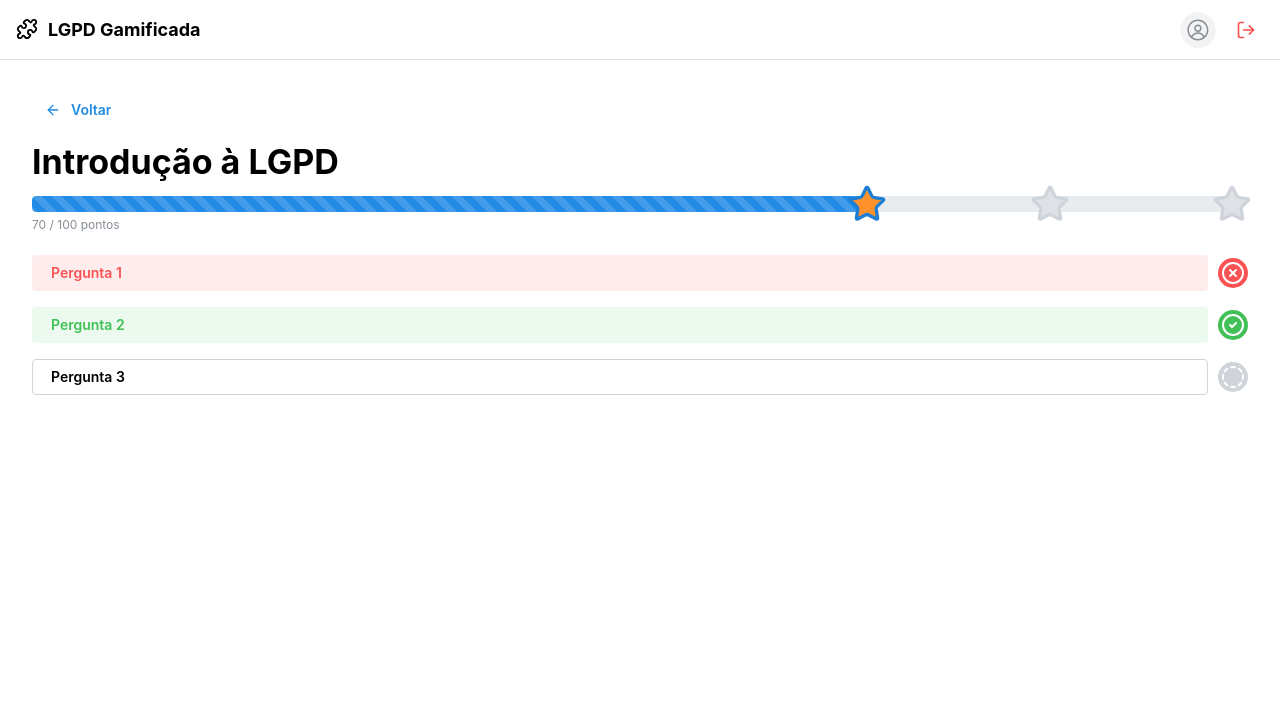
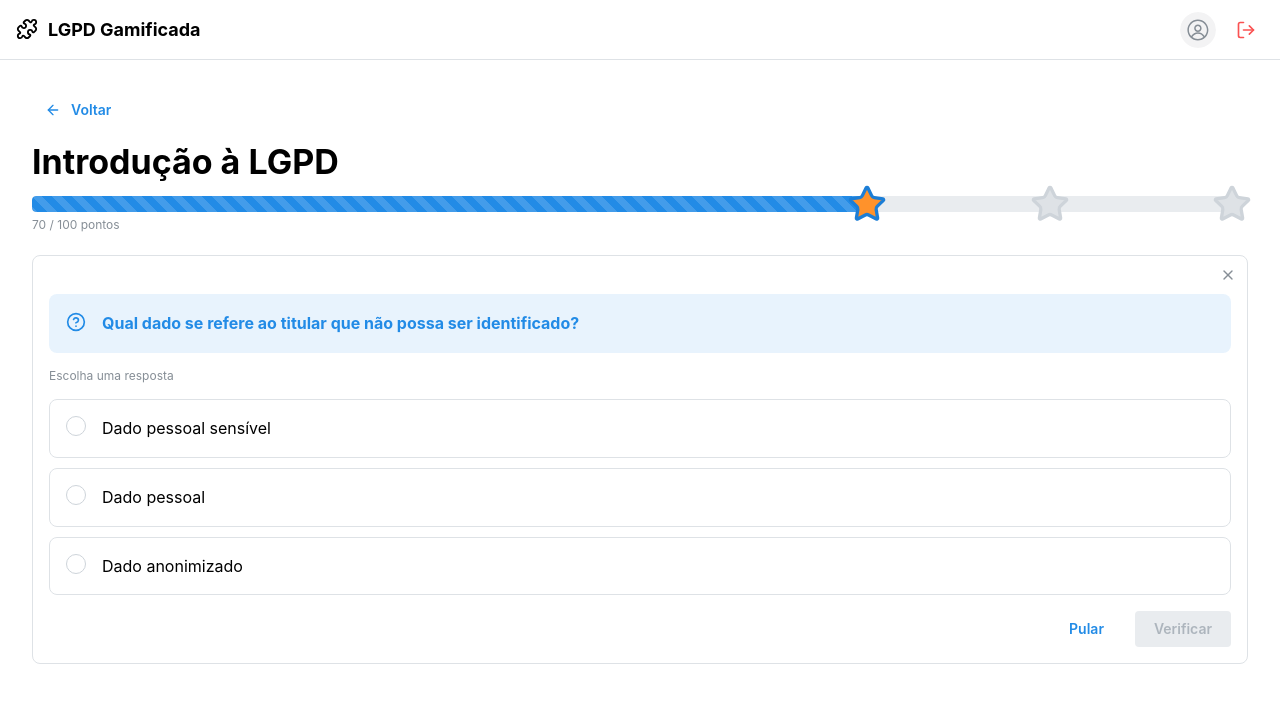
Before and after one commit to sammycosta/lgpd-gamification, a Next.js app in the folder app/apps/web/: page /module/1 in a window 1280 px wide. Both pictures are taken after a click on the button "Pergunta 1". Shown: the top 702 px of the page. Built offline with nearby package versions, Linux system fonts and the light colour scheme; no server answers.

Commit message:
atividade qea

```diff
--- a/app/apps/web/src/app/mockData.ts
+++ b/app/apps/web/src/app/mockData.ts
@@ -100,7 +100,7 @@ export const ATIVIDADE_BY_MODULE_INDEX_DATA: ActivitiesByModuleIndex = {
             text: 'B'
           },
           {
-            id: 2,
+            id: 3,
             text: 'C'
           }
         ],
@@ -124,7 +124,7 @@ export const ATIVIDADE_BY_MODULE_INDEX_DATA: ActivitiesByModuleIndex = {
             text: 'B'
           },
           {
-            id: 2,
+            id: 3,
             text: 'C'
           }
         ],
--- a/app/apps/web/src/app/module/[id]/page.tsx
+++ b/app/apps/web/src/app/module/[id]/page.tsx
@@ -11,8 +11,10 @@ interface ModulePageProps {
 
 export default async function ModulePage({ params }: ModulePageProps) {
   const { id } = await params
+
   const moduleId = Number(id)
   const module = MODULE_DATA.find((m) => m.id === moduleId)
+
   const progressPercentage = module
     ? (module.points / module.maxPoints) * 100
     : 0
@@ -40,11 +42,11 @@ export default async function ModulePage({ params }: ModulePageProps) {
         {module.name}
       </Title>
       {/* Possivelmente evoluir a visão da barra de progresso nessa página. */}
-      <ProgressBar progressPercentage={progressPercentage} />
+      <ProgressBar progressPercentage={progressPercentage} checkSmall />
+      {/* Text sempre parece vir com a progressbar, talvez unir? */}
       <Text fz="xs" c="dimmed" mt={4}>
         {`${module.points} / ${module.maxPoints} pontos`}
       </Text>
-      {/* Text sempre parece vir com a progressbar, talvez unir? */}
       <Activities moduleId={moduleId} />
     </div>
   )
--- a/app/apps/web/src/components/home/ModuleCard.tsx
+++ b/app/apps/web/src/components/home/ModuleCard.tsx
@@ -78,7 +78,7 @@ export default function ModuleCard({
       </Group>
       <Box hiddenFrom="xs" mt="sm">
         <Group align="center" w="100%">
-          <ProgressBar progressPercentage={progressPercentage} small />
+          <ProgressBar progressPercentage={progressPercentage} checkSmall />
         </Group>
         <Text
           fz="xs"
--- a/app/apps/web/src/components/module/Activities.tsx
+++ b/app/apps/web/src/components/module/Activities.tsx
@@ -1,16 +1,35 @@
 'use client'
 
 import { ATIVIDADE_BY_MODULE_INDEX_DATA } from '@/app/mockData'
-import { ActivityStatus } from '@/types/api'
-import { Button, Group, Stack, ThemeIcon, useMantineTheme } from '@mantine/core'
-import { CircleCheck, CircleDashed, CircleX } from 'lucide-react'
+import { ActivityStatus, ActivityType, type Activity } from '@/types/api'
+import {
+  ActionIcon,
+  Button,
+  Card,
+  Flex,
+  Group,
+  Stack,
+  ThemeIcon,
+  useMantineTheme
+} from '@mantine/core'
+import { CircleCheck, CircleDashed, CircleX, X } from 'lucide-react'
+import { useState } from 'react'
+import QeAView from './QeAView'
 
-export default function Activities({ moduleId }: { moduleId: number }) {
+interface ActivitiesProps {
+  moduleId: number
+}
+
+export default function Activities({ moduleId }: ActivitiesProps) {
+  const [selectedActivity, setSelectedActivity] = useState<Activity | null>(
+    null
+  )
   const theme = useMantineTheme()
 
   const activiesData = ATIVIDADE_BY_MODULE_INDEX_DATA[moduleId]
 
   if (!activiesData) {
+    //TODO: Fazer visão bonita.
     return <div>Sem atividades para esse módulo por enquanto!</div>
   }
 
@@ -24,8 +43,8 @@ export default function Activities({ moduleId }: { moduleId: number }) {
     [ActivityStatus.TODO]: {
       icon: <CircleDashed />,
       iconColor: theme.colors.gray[4],
-      buttonVariant: 'default',
-      buttonColor: undefined
+      buttonVariant: 'light',
+      buttonColor: 'gray'
     },
     [ActivityStatus.WRONG]: {
       icon: <CircleX />,
@@ -35,23 +54,48 @@ export default function Activities({ moduleId }: { moduleId: number }) {
     }
   }
 
-  // TODO: tipo uma lista de botoes das atividades.
-  // TODO: ícones/etc devem depender do status da atividdade (nao feita, errada, certa, possivelmente o tipo)
+  if (selectedActivity) {
+    return (
+      <Card mt="lg" radius="md" withBorder>
+        <Card.Section>
+          <Flex justify="flex-end">
+            <ActionIcon
+              variant="subtle"
+              color="gray"
+              onClick={() => setSelectedActivity(null)}
+              aria-label="Fechar atividade"
+              size="lg"
+              radius="xl"
+              m={2}
+            >
+              <X size={16} />
+            </ActionIcon>
+          </Flex>
+        </Card.Section>
+        <ActivityContentSwitch activity={selectedActivity} />
+      </Card>
+    )
+  }
+
   return (
     <Stack mt="lg">
-      {activiesData.map(({ name, status }, index) => {
+      {activiesData.map((activity, index) => {
         const { icon, iconColor, buttonVariant, buttonColor } =
-          ActivityStyle[status]
+          ActivityStyle[activity.status]
+
+        const onClick = () => setSelectedActivity(activity)
+
         return (
-          <Group wrap="nowrap" gap="xs">
+          <Group wrap="nowrap" gap="xs" key={index}>
             <Button
               justify="start"
               key={index}
               fullWidth
               variant={buttonVariant}
               color={buttonColor}
+              onClick={onClick}
             >
-              {name}
+              {activity.name}
             </Button>
             <ThemeIcon radius="xl" color={iconColor} size={30}>
               {icon}
@@ -62,3 +106,12 @@ export default function Activities({ moduleId }: { moduleId: number }) {
     </Stack>
   )
 }
+
+const ActivityContentSwitch = ({ activity }: { activity: Activity }) => {
+  switch (activity.type) {
+    case ActivityType.QEA:
+      return <QeAView activity={activity} /> //Ver depois de passar só data
+    default:
+      return <div>invalid type</div>
+  }
+}
--- /dev/null
+++ b/app/apps/web/src/components/module/QeAView.tsx
@@ -0,0 +1,108 @@
+// declara o módulo só pra TS saber que ele existe
+
+import type { Activity } from '@/types/api'
+import { Alert, Button, Group, Radio, Stack, Text } from '@mantine/core'
+import { CircleCheck, CircleQuestionMark } from 'lucide-react'
+import { useEffect, useState } from 'react'
+import classes from './style.module.css'
+
+interface QeAViewProps {
+  activity: Activity
+  goToNextActivity?: () => void
+  onSubmit?: (option: number) => void
+}
+
+export default function QeAView({ activity, goToNextActivity }: QeAViewProps) {
+  const { question, options, answer } = activity.data
+  const [selectedOption, setSelectedOption] = useState<string | null>(null)
+  const [status, setStatus] = useState<'idle' | 'correct' | 'wrong'>('idle')
+
+  const checkAnswer = () => {
+    if (selectedOption === String(answer)) {
+      setStatus('correct')
+    } else {
+      setStatus('wrong')
+    }
+    //TODO: OnSubmit
+  }
+
+  //TODO: Possivelmente fazer uma hook personalizada para confetti.
+  useEffect(() => {
+    if (status === 'correct') {
+      const confetti = require('canvas-confetti').default
+      confetti({
+        particleCount: 120,
+        spread: 80,
+        origin: { x: 0.5, y: 1 },
+        angle: 90,
+        gravity: 1.5
+      })
+    }
+  }, [status])
+
+  return (
+    <>
+      <Alert
+        icon={<CircleQuestionMark />}
+        color="blue"
+        radius="md"
+        variant="light"
+        title={
+          <Text size="md" fw={700}>
+            {question}
+          </Text>
+        }
+      />
+      <Radio.Group
+        value={selectedOption}
+        onChange={setSelectedOption}
+        description="Escolha uma resposta" // Depois possivelmente especializar isso para casos de múltipla resposta
+        mt="md"
+      >
+        <Stack pt="md" gap="xs">
+          {options.map(({ id, text }) => (
+            <Radio.Card
+              className={classes['radio-card']}
+              radius="md"
+              value={String(id)}
+              key={id}
+            >
+              <Group wrap="nowrap" align="flex-start">
+                <Radio.Indicator />
+                <div>
+                  <Text>{text}</Text>
+                </div>
+              </Group>
+            </Radio.Card>
+          ))}
+        </Stack>
+      </Radio.Group>
+      {/* TODO: Provavelmente, esses componentes: referentes a todos os tipos de atividades. */}
+      {status === 'correct' && (
+        <Alert mt="md" color="green" icon={<CircleCheck />} title="Correto!">
+          Excelente! Você acertou.
+        </Alert>
+      )}
+      {status === 'wrong' && (
+        <Alert mt="md" color="red" icon={<CircleCheck />} title="Incorreto">
+          Não foi dessa vez. Tente novamente!
+        </Alert>
+      )}
+      <Group mt="md" justify="flex-end" gap="sm">
+        {(status === 'idle' || status === 'wrong') && (
+          <>
+            <Button variant="transparent" onClick={goToNextActivity}>
+              Pular
+            </Button>
+            <Button onClick={checkAnswer} disabled={!selectedOption}>
+              Verificar
+            </Button>
+          </>
+        )}
+        {status === 'correct' && (
+          <Button onClick={goToNextActivity}>Continuar</Button>
+        )}
+      </Group>
+    </>
+  )
+}
--- /dev/null
+++ b/app/apps/web/src/components/module/style.module.css
@@ -0,0 +1,19 @@
+.radio-card {
+  position: relative;
+  padding: var(--mantine-spacing-md);
+  transition: border-color 150ms ease;
+
+  &[data-checked] {
+    border-color: var(--mantine-primary-color-filled);
+  }
+
+  @mixin hover {
+    @mixin light {
+      background-color: var(--mantine-color-gray-0);
+    }
+
+    @mixin dark {
+      background-color: var(--mantine-color-dark-6);
+    }
+  }
+}
--- a/app/apps/web/src/components/ui/Header.tsx
+++ b/app/apps/web/src/components/ui/Header.tsx
@@ -8,6 +8,7 @@ import {
   Tooltip
 } from '@mantine/core'
 import { LogOut, Puzzle } from 'lucide-react'
+import Link from 'next/link'
 
 export default function Header() {
   return (
@@ -16,7 +17,7 @@ export default function Header() {
         <Group gap="xs">
           <Puzzle size={22} />
           <Text fw={700} fz={{ base: 'md', sm: 'lg' }}>
-            LGPD Gamificada
+            <Link href="/">LGPD Gamificada</Link>
           </Text>
         </Group>
 
--- a/app/apps/web/src/components/ui/ProgressBar.tsx
+++ b/app/apps/web/src/components/ui/ProgressBar.tsx
@@ -6,6 +6,7 @@ import {
   useMantineTheme,
   type MantineStyleProp
 } from '@mantine/core'
+import { useMediaQuery } from '@mantine/hooks'
 import { Star } from 'lucide-react'
 
 const styles: Record<string, MantineStyleProp> = {
@@ -28,13 +29,19 @@ const styles: Record<string, MantineStyleProp> = {
 
 interface ProgressBarProps {
   progressPercentage: number
-  small?: boolean
+  forceSmall?: boolean
+  checkSmall?: boolean
 }
 
 export default function ProgressBar({
   progressPercentage,
-  small
+  forceSmall,
+  checkSmall
 }: ProgressBarProps) {
+  const theme = useMantineTheme()
+  const mediaQuerySmall = !useMediaQuery(`(min-width: ${theme.breakpoints.xs})`)
+  const small = forceSmall || (checkSmall && mediaQuerySmall)
+
   return (
     <Box pr="sm" style={styles.wrapper}>
       <Progress size="xl" value={progressPercentage} striped />
--- a/app/package.json
+++ b/app/package.json
@@ -20,7 +20,8 @@
 	"packageManager": "bun@1.2.21",
 	"dependencies": {
 		"@mantine/core": "^8.2.7",
-		"@mantine/hooks": "^8.3.1"
+		"@mantine/hooks": "^8.3.1",
+		"canvas-confetti": "^1.9.3"
 	},
 	"devDependencies": {
 		"postcss": "^8.5.6",
```
Also changed, not shown: 1 other file (tests, documents, lock files or other folders).
